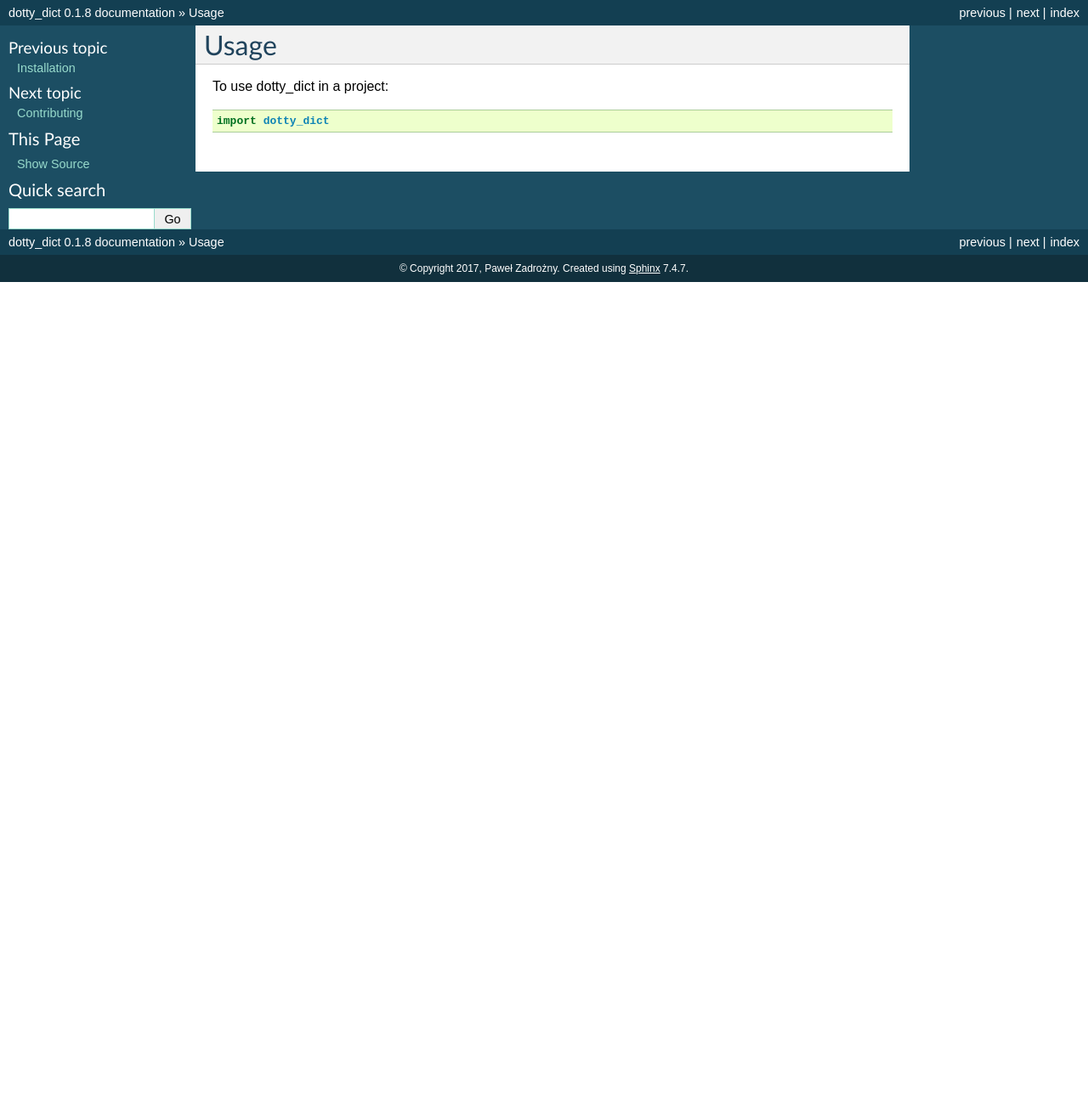
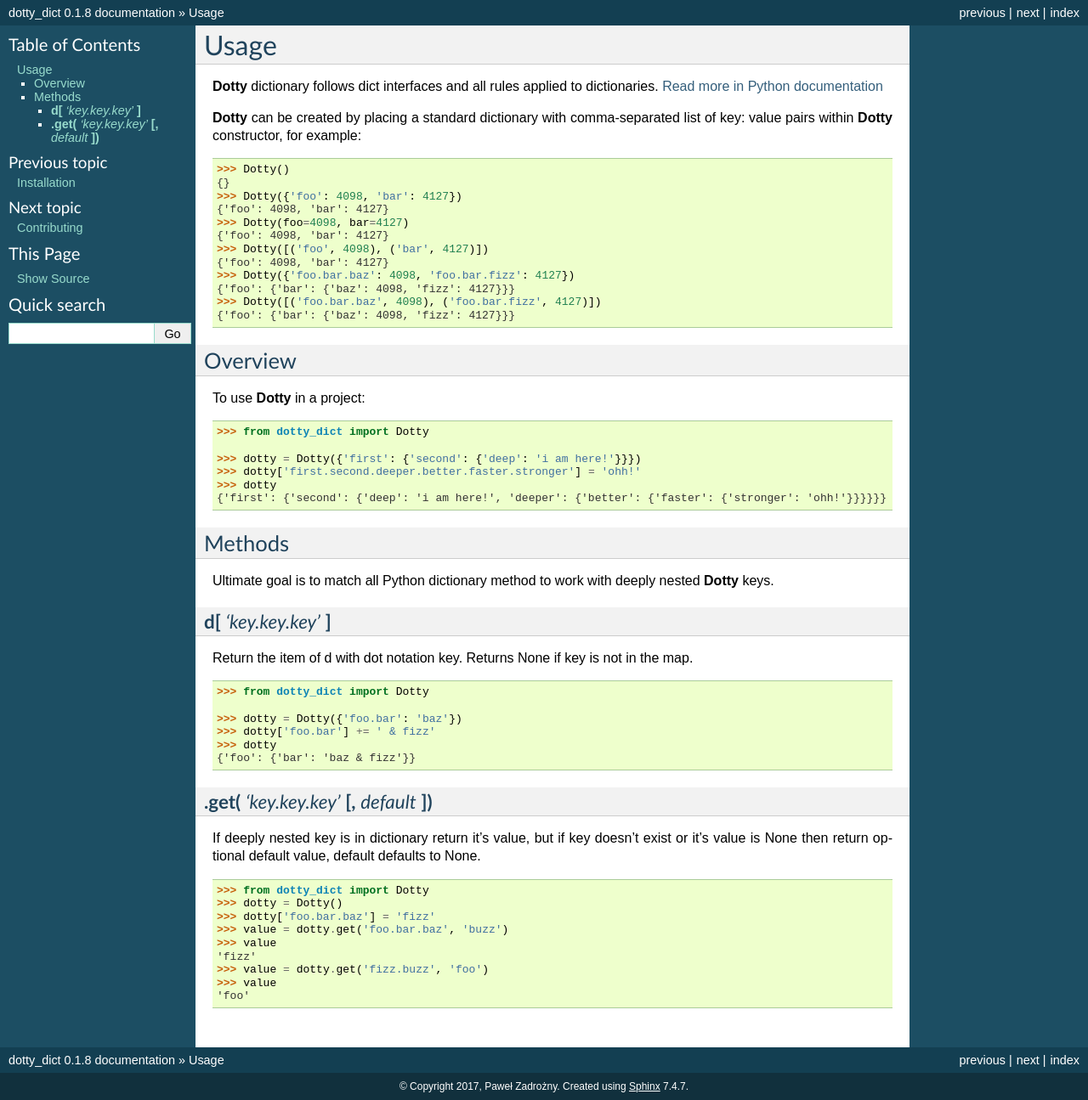
Before and after one commit to pawelzny/dotty_dict, a Sphinx documentation site: the page built from docs/usage.rst, in a window 1280 px wide. Shown: the whole page at 85% size. Built offline with Sphinx 7.4.7, drawn with Linux system fonts in a browser that asks for light colours; pages that are not in the unit, such as notebooks, are missing from menus; before the commit the page ends 900 px from its top, so only the background shows below that.

Commit message:
documentation, dotty_dict implements __missing__ method with None default

```diff
--- a/docs/usage.rst
+++ b/docs/usage.rst
@@ -2,6 +2,72 @@
 Usage
 =====
 
-To use dotty_dict in a project::
+**Dotty** dictionary follows dict interfaces and all rules applied to dictionaries.
+`Read more in Python documentation <https://docs.python.org/3/library/stdtypes.html#mapping-types-dict>`_
 
-    import dotty_dict
+**Dotty** can be created by placing a standard dictionary with comma-separated list of key: value pairs
+within **Dotty** constructor, for example::
+
+    >>> Dotty()
+    {}
+    >>> Dotty({'foo': 4098, 'bar': 4127})
+    {'foo': 4098, 'bar': 4127}
+    >>> Dotty(foo=4098, bar=4127)
+    {'foo': 4098, 'bar': 4127}
+    >>> Dotty([('foo', 4098), ('bar', 4127)])
+    {'foo': 4098, 'bar': 4127}
+    >>> Dotty({'foo.bar.baz': 4098, 'foo.bar.fizz': 4127})
+    {'foo': {'bar': {'baz': 4098, 'fizz': 4127}}}
+    >>> Dotty([('foo.bar.baz', 4098), ('foo.bar.fizz', 4127)])
+    {'foo': {'bar': {'baz': 4098, 'fizz': 4127}}}
+
+Overview
+--------
+
+To use **Dotty** in a project::
+
+    >>> from dotty_dict import Dotty
+
+    >>> dotty = Dotty({'first': {'second': {'deep': 'i am here!'}}})
+    >>> dotty['first.second.deeper.better.faster.stronger'] = 'ohh!'
+    >>> dotty
+    {'first': {'second': {'deep': 'i am here!', 'deeper': {'better': {'faster': {'stronger': 'ohh!'}}}}}}
+
+Methods
+-------
+
+Ultimate goal is to match all Python dictionary method to work with deeply nested **Dotty** keys.
+
+**d[** *'key.key.key'* **]**
+++++++++++++++++++++++++++++
+
+Return the item of d with dot notation key. Returns None if key is not in the map.
+
+::
+
+    >>> from dotty_dict import Dotty
+
+    >>> dotty = Dotty({'foo.bar': 'baz'})
+    >>> dotty['foo.bar'] += ' & fizz'
+    >>> dotty
+    {'foo': {'bar': 'baz & fizz'}}
+
+
+**.get(** *'key.key.key'* **[,** *default* **])**
++++++++++++++++++++++++++++++++++++++++++++++++++
+
+If deeply nested key is in dictionary return it's value,
+but if key doesn't exist or it's value is None then return optional default value,
+default defaults to None.
+
+::
+
+    >>> from dotty_dict import Dotty
+    >>> dotty = Dotty()
+    >>> dotty['foo.bar.baz'] = 'fizz'
+    >>> value = dotty.get('foo.bar.baz', 'buzz')
+    >>> value
+    'fizz'
+    >>> value = dotty.get('fizz.buzz', 'foo')
+    >>> value
+    'foo'
```
Also changed, not shown: HISTORY.rst (+24 -0 lines), README.rst (+8 -7 lines), 2 other files.
